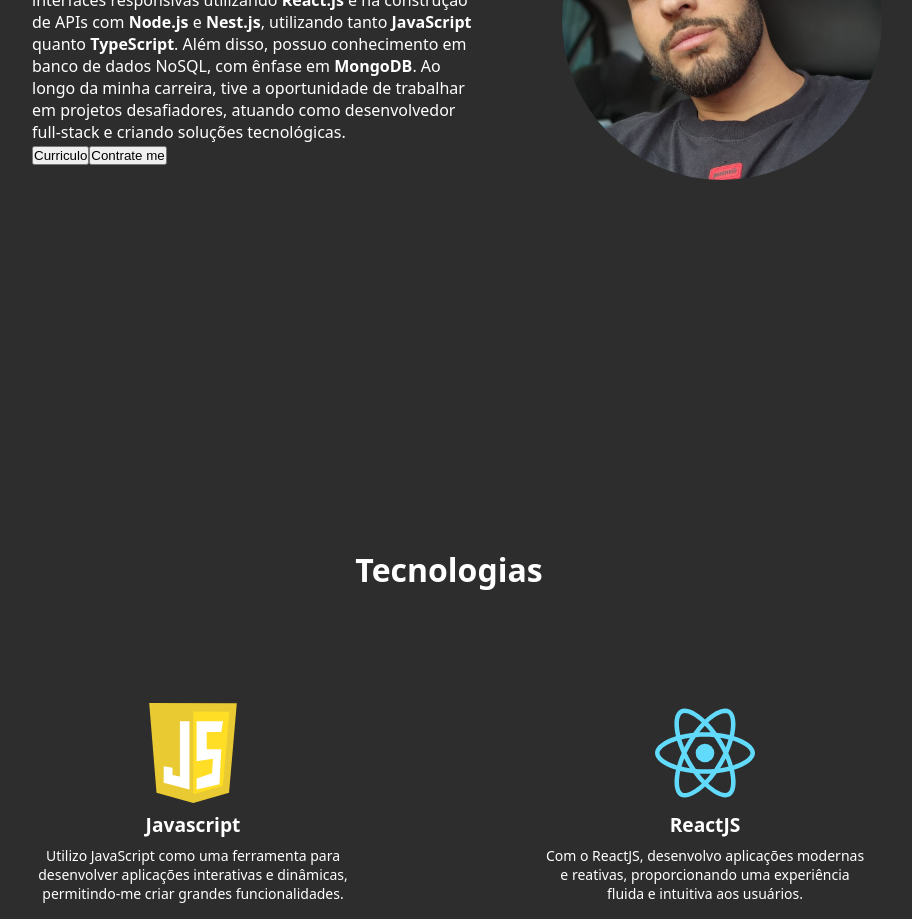
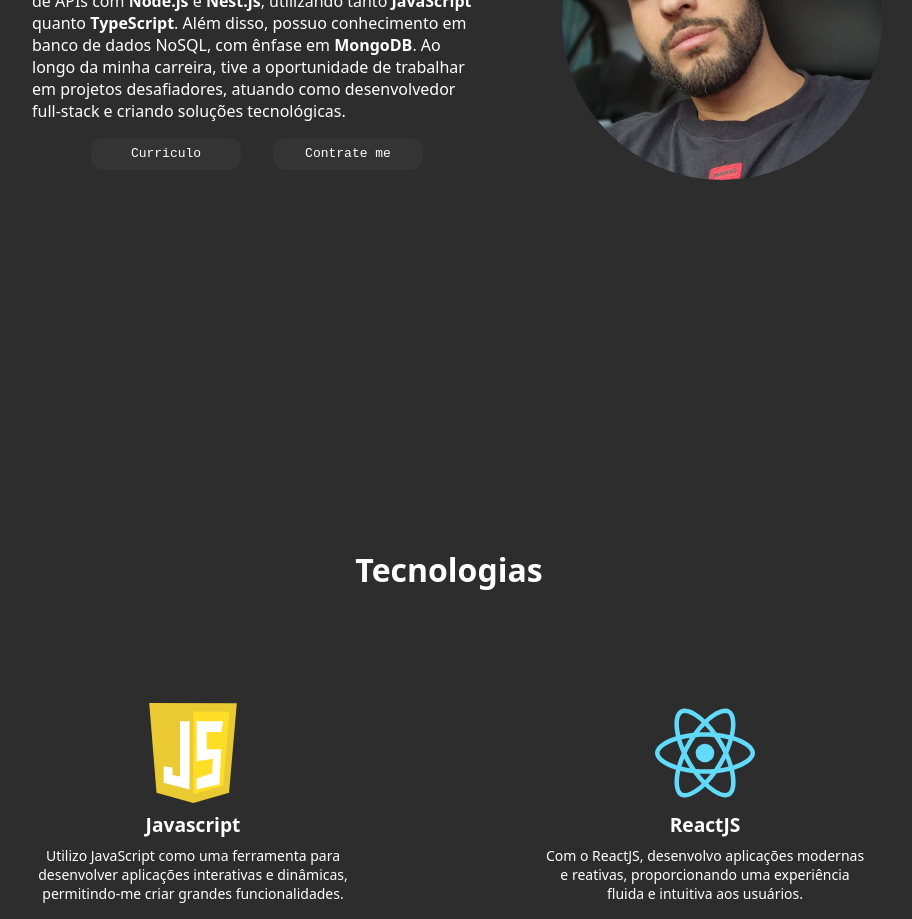
Before and after one commit to welsondutra/Portifolio, a React (Create React App) app: page / in a window 1280 px wide. Shown: the part 1180-2099 px from the top of the page, without its empty margins (191-1103 px from the left). Built offline with nearby package versions, Linux system fonts and the light colour scheme.

Commit message:
botão de download de curriculo

```diff
--- a/src/screen/About/index.js
+++ b/src/screen/About/index.js
@@ -23,8 +23,15 @@ const About = () => {
           desafiadores, atuando como desenvolvedor full-stack e criando soluções
           tecnológicas.
         </p>
-        <S.Button> Curriculo </S.Button>
-        <S.Button> Contrate me </S.Button>
+        <S.Buttons>
+          <S.Button
+            href="/download/welson_dutra.pdf"
+            download="welson_dutra.pdf"
+          >
+            Curriculo
+          </S.Button>
+          <S.Button href="#contact"> Contrate me </S.Button>
+        </S.Buttons>
       </S.Container>
       <S.ContainerImage>
         <S.Image src="/img/profile.jpeg" />
--- a/src/screen/About/styles.js
+++ b/src/screen/About/styles.js
@@ -1,5 +1,6 @@
 import styled from 'styled-components';
 import { Shared } from '../../components';
+import colors from '../../theme';
 
 export const Container = styled.div`
   max-width: 450px;
@@ -32,5 +33,30 @@ export const Image = styled.img`
   height: 100%;
   object-fit: cover;
 `;
+export const Buttons = styled.div`
+  display: flex;
+  justify-content: center;
+`;
 
-export const Button = styled.button``;
+export const Button = styled.a`
+  display: flex;
+  justify-content: center;
+  align-items: center;
+
+  width: 150px;
+  height: 2rem;
+  border-radius: 12px;
+  margin: 1rem;
+
+  font-family: monospace;
+  background-color: ${colors.secondary};
+  color: ${colors.text};
+  border: none;
+  cursor: pointer;
+  text-decoration: none;
+
+  :hover {
+    transition: 0.3s;
+    opacity: 0.7;
+  }
+`;
```
Also changed, not shown: 2 other files (tests, documents, lock files or other folders).
